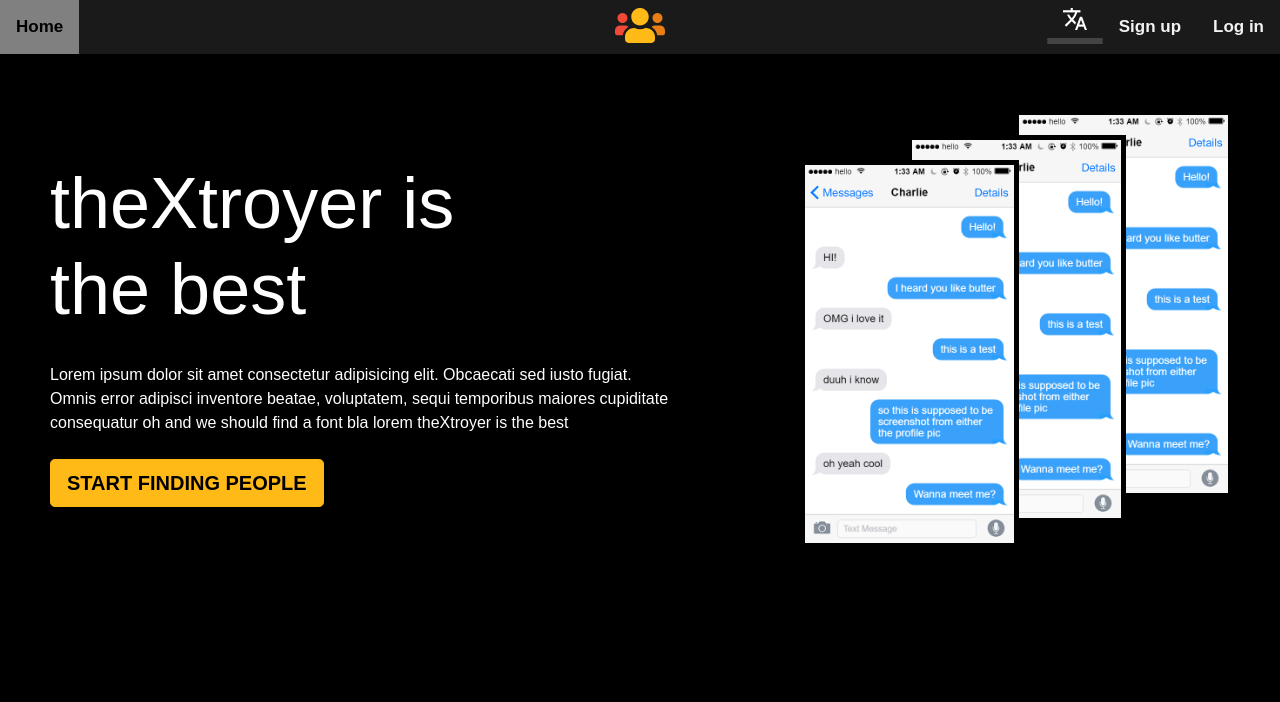
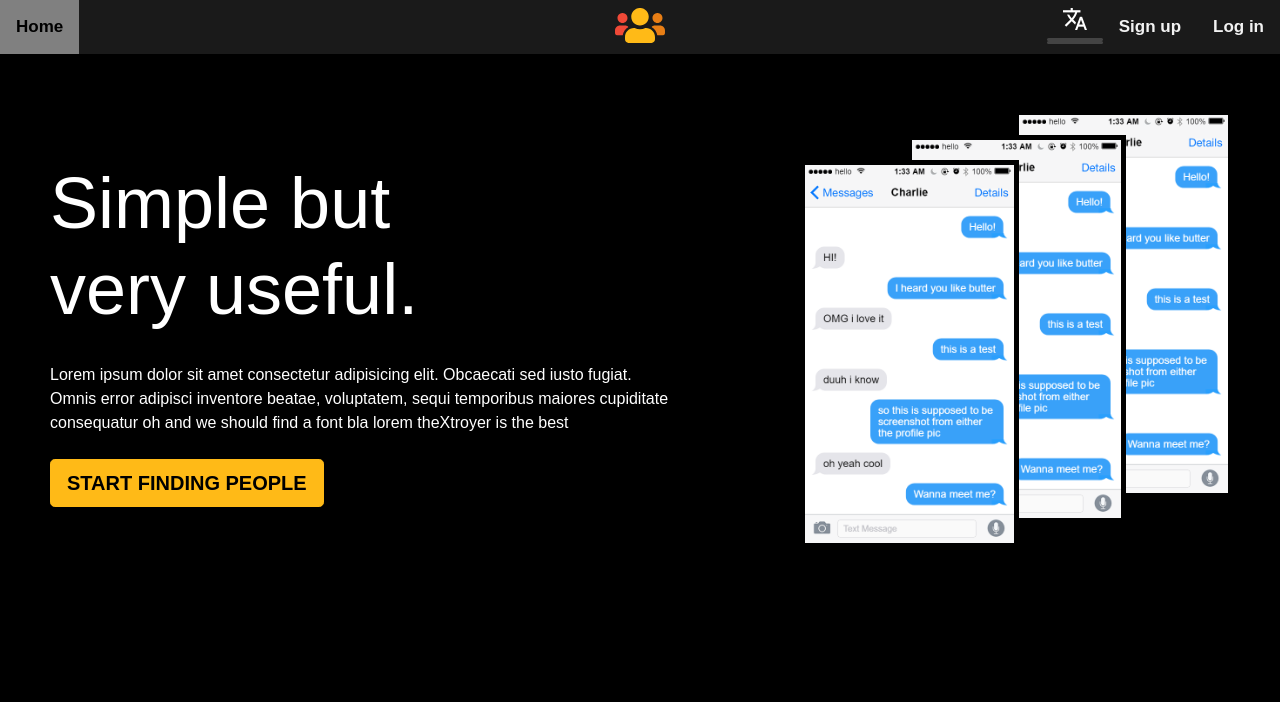
Before and after one commit to Neoccur/neoccur, a Symfony app: template templates/home/index.html.twig in a window 1280 px wide. Shown: the top 702 px of the page. Run offline with Twig, Linux system fonts and the light colour scheme; the template is opened without the code that fills it, so the values that code supplies are empty; some libraries are stand-ins or nearby versions.

Commit message:
same but on symfony branch

```diff
--- a/public/css/_animations.scss
+++ b/public/css/_animations.scss
@@ -13,33 +13,33 @@
     content: "A new way to";
   }
   25% {
-    content: "Another quote";
+    content: "Meet people with";
   }
   50% {
-    content: "theXtroyer is";
+    content: "Simple but";
   }
   75% {
-    content: "Why does Oxyde2";
+    content: "Debate around";
   }
   100% {
-    content: "Lorem ipsum dolor";
+    content: "Sign up now!";
   }
 }
 
 @keyframes change2 {
   0% {
-    content: "meet new freinds";
+    content: "meet new friends!";
   }
   25% {
-    content: "for you (who?)";
+    content: "common interests!";
   }
   50% {
-    content: "the best";
+    content: "very useful.";
   }
   75% {
-    content: "love emojis";
+    content: "your interests!";
   }
   100% {
-    content: "sit amet wow";
+    content: " ";
   }
 }
--- a/public/css/style.css
+++ b/public/css/style.css
@@ -265,75 +265,74 @@ blockquote .blockquote-footer::before {
           animation: change2 infinite 20s;
 }
 
-@-webkit-keyframes change1 {
-  0% {
-    content: "A new way to";
-  }
-  25% {
-    content: "Another quote";
-  }
-  50% {
-    content: "theXtroyer is";
-  }
-  75% {
-    content: "Why does Oxyde2";
-  }
-  100% {
-    content: "Lorem ipsum dolor";
-  }
-}
-
 @keyframes change1 {
   0% {
     content: "A new way to";
   }
   25% {
-    content: "Another quote";
+    content: "Meet people with";
   }
   50% {
-    content: "theXtroyer is";
+    content: "Simple but";
   }
   75% {
-    content: "Why does Oxyde2";
+    content: "Debate around";
   }
   100% {
-    content: "Lorem ipsum dolor";
+    content: "Sign up now!";
   }
 }
-
-@-webkit-keyframes change2 {
+@keyframes change1 {
   0% {
-    content: "meet new freinds";
+    content: "A new way to";
   }
   25% {
-    content: "for you (who?)";
+    content: "Meet people with";
   }
   50% {
-    content: "the best";
+    content: "Simple but";
   }
   75% {
-    content: "love emojis";
+    content: "Debate around";
   }
   100% {
-    content: "sit amet wow";
+    content: "Sign up now!";
   }
 }
 
 @keyframes change2 {
   0% {
-    content: "meet new freinds";
+    content: "meet new friends!";
   }
   25% {
-    content: "for you (who?)";
+    content: "common interests!";
   }
   50% {
-    content: "the best";
+    content: "very useful.";
   }
   75% {
-    content: "love emojis";
+    content: "your interests!";
   }
   100% {
-    content: "sit amet wow";
+    content: " ";
+  }
+}
+
+@keyframes change2 {
+  0% {
+    content: "meet new friends!";
+  }
+  25% {
+    content: "common interests!";
+  }
+  50% {
+    content: "very useful.";
+  }
+  75% {
+    content: "your interests!";
+  }
+  100% {
+    content: " ";
   }
 }
 
```
